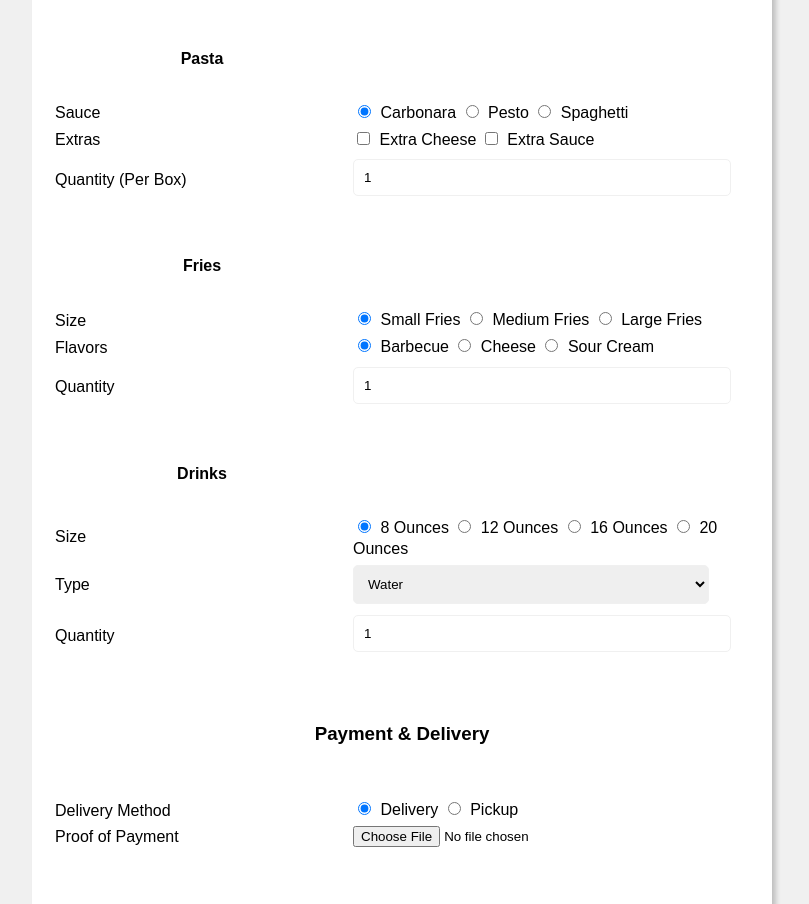
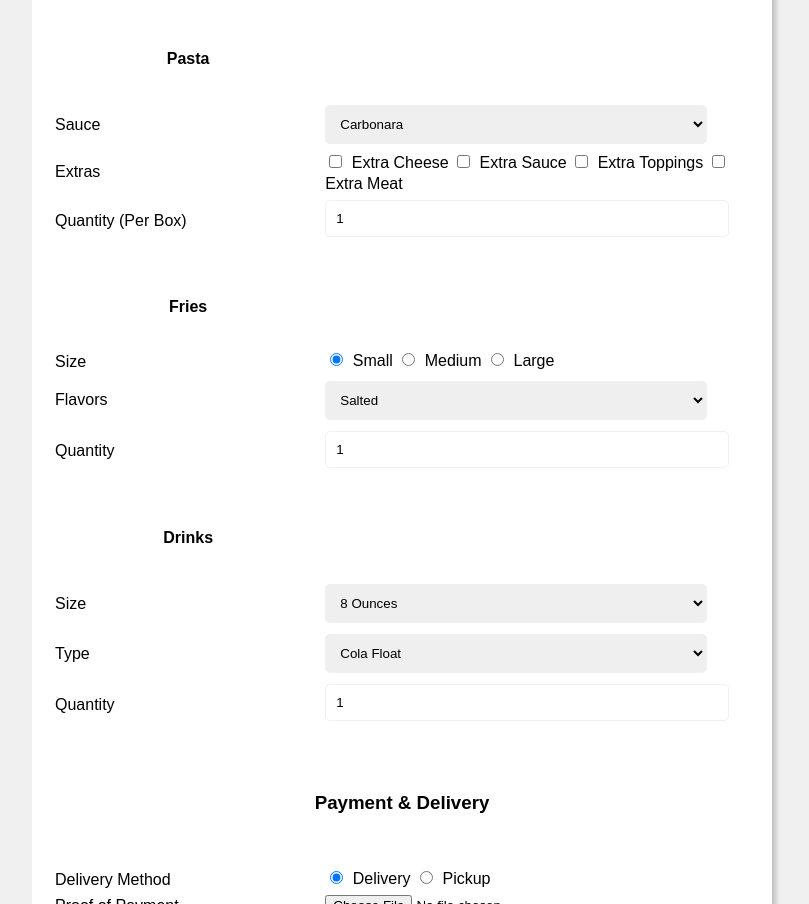
Before and after one commit to justAFleetingTumbleweed/forms, a plain HTML site: page index.html in a window 1280 px wide. Shown: the part 1123-2027 px from the top of the page, without its empty margins (238-1047 px from the left). Drawn offline with Linux system fonts and the light colour scheme.

Commit message:
add more items

```diff
--- a/index.html
+++ b/index.html
@@ -201,12 +201,14 @@
 				<tr>
 					<td>Sauce</td>
 					<td>
-						<input type="radio" name="pastaSauce" id="carbonaraSauce" value="carbonara" checked />
-						<label for="carbonaraSauce">Carbonara</label>
-						<input type="radio" name="pastaSauce" id="pestoSauce" value="pesto" />
-						<label for="pestoSauce">Pesto</label>
-						<input type="radio" name="pastaSauce" id="spaghettiSauce" value="spaghetti" />
-						<label for="spaghettiSauce">Spaghetti</label>
+						<select name="pastaSauce" id="pastaSauce">
+							<option value="spaghetti">Spaghetti</option>
+							<option value="carbonara" selected>Carbonara</option>
+							<option value="pesto">Pesto</option>
+							<option value="alfredo">Alfredo</option>
+							<option value="marinara">Marinara</option>
+							<option value="arrabbiata">Arrabbiata</option>
+						</select>
 					</td>
 				</tr>
 				<tr>
@@ -216,6 +218,10 @@
 						<label for="extraCheese">Extra Cheese</label>
 						<input type="checkbox" name="extraSauce" id="extraSauce" />
 						<label for="extraSauce">Extra Sauce</label>
+						<input type="checkbox" name="extraToppings" id="extraToppings" />
+						<label for="extraToppings">Extra Toppings</label>
+						<input type="checkbox" name="extraMeat" id="extraMeat" />
+						<label for="extraMeat">Extra Meat</label>
 					</td>
 				</tr>
 				<tr>
@@ -231,22 +237,22 @@
 					<td>Size</td>
 					<td>
 						<input type="radio" name="friesSize" id="smallFries" value="small" checked />
-						<label for="smallFries">Small Fries</label>
+						<label for="smallFries">Small</label>
 						<input type="radio" name="friesSize" id="mediumFries" value="medium" />
-						<label for="mediumFries">Medium Fries</label>
+						<label for="mediumFries">Medium</label>
 						<input type="radio" name="friesSize" id="largeFries" value="largeFries" />
-						<label for="largeFries">Large Fries</label>
+						<label for="largeFries">Large</label>
 					</td>
 				</tr>
 				<tr>
 					<td>Flavors</td>
 					<td>
-						<input type="radio" name="friesFlavor" id="barbecueFries" value="barbecue" checked />
-						<label for="barbecueFries">Barbecue</label>
-						<input type="radio" name="friesFlavor" id="cheeseFries" value="cheese" />
-						<label for="cheeseFries">Cheese</label>
-						<input type="radio" name="friesFlavor" id="sourCreamFries" value="sourCream" />
-						<label for="sourCreamFries">Sour Cream</label>
+						<select name="friesFlavor" id="friesFlavor">
+							<option value="salted">Salted</option>
+							<option value="barbecue">Barbecue</option>
+							<option value="cheese">Cheese</option>
+							<option value="sourCream">Sour Cream</option>
+						</select>
 					</td>
 				</tr>
 				<tr>
@@ -261,23 +267,23 @@
 				<tr>
 					<td>Size</td>
 					<td>
-						<input type="radio" name="drinkSize" id="8oz" value="8" checked />
-						<label for="8oz">8 Ounces</label>
-						<input type="radio" name="drinkSize" id="12oz" value="12" />
-						<label for="12oz">12 Ounces</label>
-						<input type="radio" name="drinkSize" id="16oz" value="16" />
-						<label for="16oz">16 Ounces</label>
-						<input type="radio" name="drinkSize" id="20oz" value="20" />
-						<label for="20oz">20 Ounces</label>
+						<select name="drinkSize" id="drinkSize">
+							<option value="8" selected>8 Ounces</option>
+							<option value="12">12 Ounces</option>
+							<option value="16">16 Ounces</option>
+							<option value="20">20 Ounces</option>
+							<option value="24">24 Ounces</option>
+						</select>
 					</td>
 				</tr>
 				<tr>
 					<td>Type</td>
 					<td>
 						<select name="drinkFlavor" id="drinkFlavor">
-							<option value="water" selected>Water</option>
+							<option value="cola" selected>Cola</option>
+							<option value="colaFloat" selected>Cola Float</option>
+							<option value="water">Water</option>
 							<option value="fruitJuice">Fruit Juice</option>
-							<option value="cola">Cola</option>
 							<option value="milk">Milk</option>
 							<option value="iceTea">Iced Tea</option>
 						</select>
```
